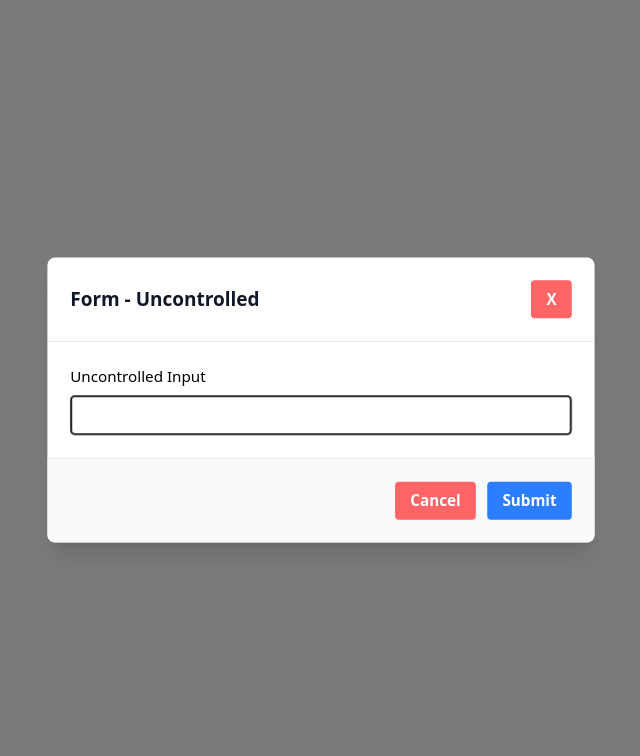
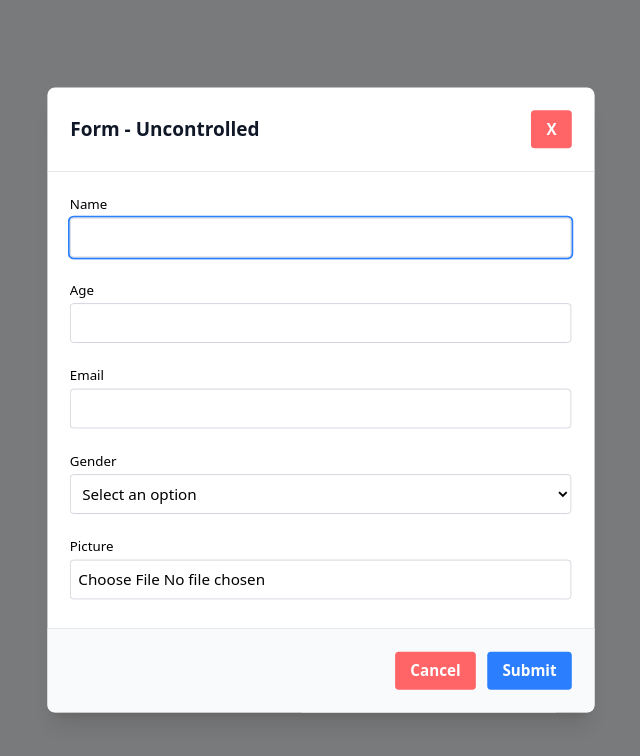
Before and after one commit to vahagn85/rs-react-app, a React (Vite) app: page / in a window 1280 px wide. Both pictures are taken after a click on the button "Form - Uncontrolled". Shown: the top 756 px of the page, without its empty margins (319-959 px from the left). Built offline with nearby package versions, Linux system fonts and the light colour scheme.

Commit message:
feat: implement form fields

```diff
--- a/src/components/ControlledForm.tsx
+++ b/src/components/ControlledForm.tsx
@@ -1,8 +1,9 @@
 import { useForm } from 'react-hook-form';
-
-interface FormValues {
-  name: string;
-}
+import FormField from './FormFields/FormField';
+import FormInput from './FormFields/FormInput';
+import type { FormValues } from '../types/formTypes';
+import { formFields, selectOptions } from '../utils/formFields';
+import FormSelect from './FormFields/FormSelect';
 
 function ControlledForm({ onSuccess }: { onSuccess: () => void }) {
   const { register, handleSubmit } = useForm<FormValues>();
@@ -14,12 +15,30 @@ function ControlledForm({ onSuccess }: { onSuccess: () => void }) {
 
   return (
     <form id="modal-form" onSubmit={handleSubmit(onSubmit)}>
-      <label className="block mb-2">Controlled Input</label>
-      <input
-        {...register('name')}
-        type="text"
-        className="border p-2 rounded w-full"
-      />
+      {formFields.map((field) => {
+        return (
+          <FormField
+            key={field.id}
+            label={field.label}
+            id={field.id}
+            isRow={field.type === 'checkbox'}
+          >
+            {field.type === 'select' ? (
+              <FormSelect
+                id={field.id}
+                register={register(field.id)}
+                options={selectOptions[field.id] || []}
+              />
+            ) : (
+              <FormInput
+                id={field.id}
+                type={field.type}
+                register={register(field.id)}
+              />
+            )}
+          </FormField>
+        );
+      })}
     </form>
   );
 }
--- /dev/null
+++ b/src/components/FormFields/FormField.tsx
@@ -0,0 +1,36 @@
+import type { FieldError } from 'react-hook-form';
+import type { ReactNode } from 'react';
+
+interface FormFieldProps {
+  id: string;
+  label: string;
+  error?: FieldError;
+  isRow?: boolean;
+  children: ReactNode;
+}
+
+function FormField({
+  id,
+  label,
+  error,
+  isRow = false,
+  children,
+}: FormFieldProps) {
+  return (
+    <div className={`relative flex gap-1 mb-6 ${isRow ? '' : 'flex-col'}`}>
+      <label htmlFor={id} className="text-sm font-medium">
+        {label}
+      </label>
+
+      {children}
+
+      {error && (
+        <p className="absolute top-full text-red-500 text-xs">
+          {error.message}
+        </p>
+      )}
+    </div>
+  );
+}
+
+export default FormField;
--- /dev/null
+++ b/src/components/FormFields/FormInput.tsx
@@ -0,0 +1,30 @@
+import type { UseFormRegisterReturn, FieldError } from 'react-hook-form';
+
+interface FormInputProps {
+  id: string;
+  type?: string;
+  register?: UseFormRegisterReturn;
+  error?: FieldError;
+  name?: string;
+}
+
+function FormInput({
+  id,
+  type = 'text',
+  register,
+  error,
+  name,
+}: FormInputProps) {
+  return (
+    <input
+      id={id}
+      type={type}
+      className={`form-control ${
+        error ? 'border-red-500 focus:ring-red-500' : ''
+      }`}
+      {...(register ?? { name })}
+    />
+  );
+}
+
+export default FormInput;
--- /dev/null
+++ b/src/components/FormFields/FormSelect.tsx
@@ -0,0 +1,30 @@
+import type { UseFormRegisterReturn, FieldError } from 'react-hook-form';
+
+interface FormSelectProps {
+  id: string;
+  name?: string;
+  register?: UseFormRegisterReturn;
+  error?: FieldError;
+  options: { value: string; label: string }[];
+}
+
+function FormSelect({ id, register, name, error, options }: FormSelectProps) {
+  return (
+    <select
+      id={id}
+      {...(register ?? { name })}
+      className={`form-control ${
+        error ? 'border-red-500 focus:ring-red-500' : ''
+      }`}
+    >
+      <option value="">Select an option</option>
+      {options.map((item) => (
+        <option key={item.value} value={item.value}>
+          {item.label}
+        </option>
+      ))}
+    </select>
+  );
+}
+
+export default FormSelect;
--- a/src/components/UncontrolledForm.tsx
+++ b/src/components/UncontrolledForm.tsx
@@ -1,13 +1,39 @@
+import { formFields, selectOptions } from '../utils/formFields';
+import FormField from './FormFields/FormField';
+import FormInput from './FormFields/FormInput';
+import FormSelect from './FormFields/FormSelect';
+
 function UncontrolledForm({ onSuccess }: { onSuccess: () => void }) {
   const handleSubmit = (e: React.FormEvent<HTMLFormElement>) => {
     e.preventDefault();
+    const formdata = new FormData(e.currentTarget);
+    const data = Object.fromEntries(formdata.entries());
+    console.log(data);
     console.log('Uncontrolled form submitted');
     onSuccess();
   };
   return (
     <form id="modal-form" onSubmit={handleSubmit}>
-      <label className="block mb-2">Uncontrolled Input</label>
-      <input type="text" className="border p-2 rounded w-full" />
+      {formFields.map((field) => {
+        return (
+          <FormField
+            key={field.id}
+            label={field.label}
+            id={field.id}
+            isRow={field.type === 'checkbox'}
+          >
+            {field.type === 'select' ? (
+              <FormSelect
+                id={field.id}
+                name={field.id}
+                options={selectOptions[field.id] || []}
+              />
+            ) : (
+              <FormInput id={field.id} type={field.type} name={field.id} />
+            )}
+          </FormField>
+        );
+      })}
     </form>
   );
 }
--- a/src/index.css
+++ b/src/index.css
@@ -1 +1,5 @@
 @import 'tailwindcss';
+
+.form-control {
+  @apply border border-gray-300 rounded p-2 focus:outline-none focus:ring-2 focus:ring-blue-500;
+}
--- /dev/null
+++ b/src/types/formTypes.ts
@@ -0,0 +1,11 @@
+export type FormValues = {
+  name: string;
+  age: number;
+  email: string;
+  password: string;
+  confirmPassword: string;
+  gender: string;
+  terms: boolean;
+  picture: File | null;
+  country: string;
+};
--- /dev/null
+++ b/src/utils/formFields.ts
@@ -0,0 +1,31 @@
+import type { FormValues } from '../types/formTypes';
+
+export const formFields: Array<{
+  id: keyof FormValues;
+  label: string;
+  type?: string;
+}> = [
+  { id: 'name', label: 'Name', type: 'text' },
+  { id: 'age', label: 'Age', type: 'number' },
+  { id: 'email', label: 'Email', type: 'email' },
+  { id: 'gender', label: 'Gender', type: 'select' },
+  { id: 'picture', label: 'Picture', type: 'file' },
+  { id: 'country', label: 'Country', type: 'select' },
+  { id: 'password', label: 'Password', type: 'password' },
+  { id: 'confirmPassword', label: 'Confirm Password', type: 'password' },
+  { id: 'terms', label: 'Terms and conditions', type: 'checkbox' },
+];
+
+export const selectOptions: Record<
+  string,
+  Array<{ value: string; label: string }>
+> = {
+  gender: [
+    { value: 'male', label: 'Male' },
+    { value: 'female', label: 'Female' },
+  ],
+  country: [
+    { value: 'us', label: 'United States' },
+    { value: 'uk', label: 'United Kingdom' },
+  ],
+};
```
